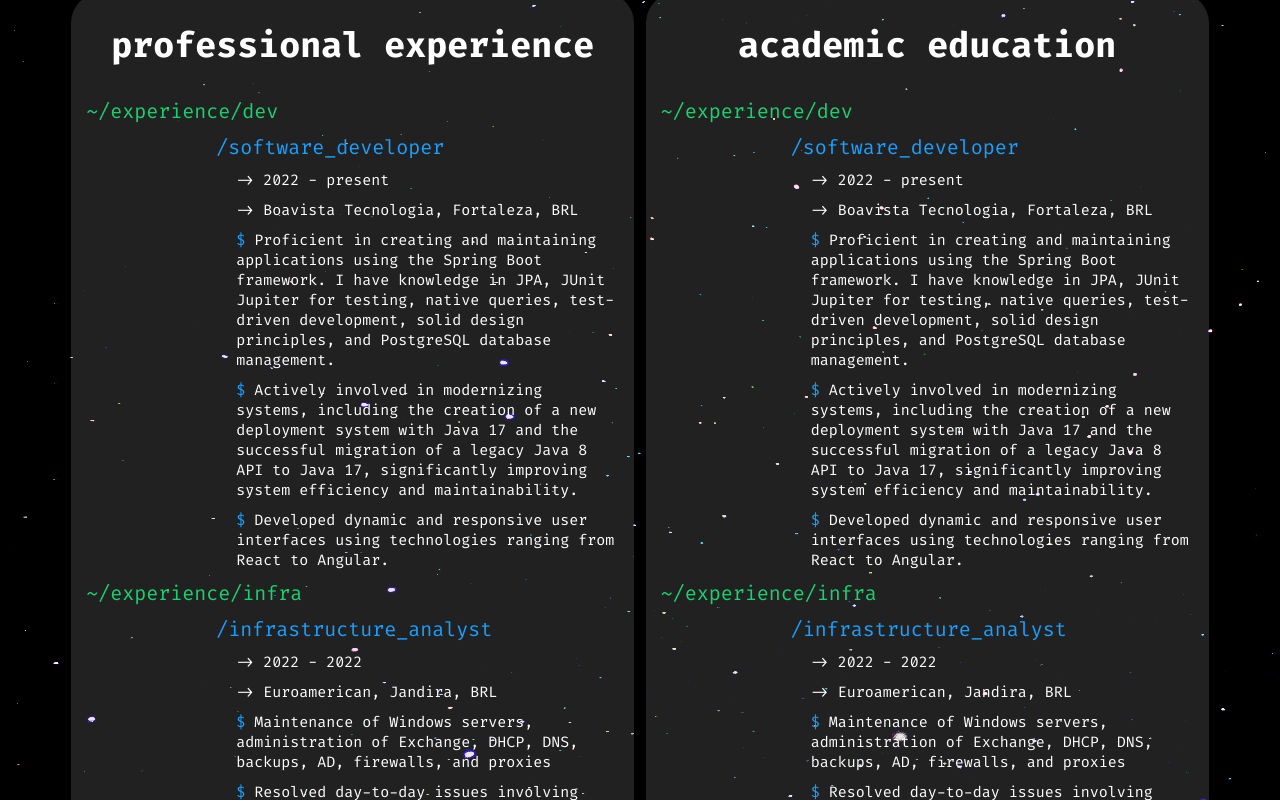
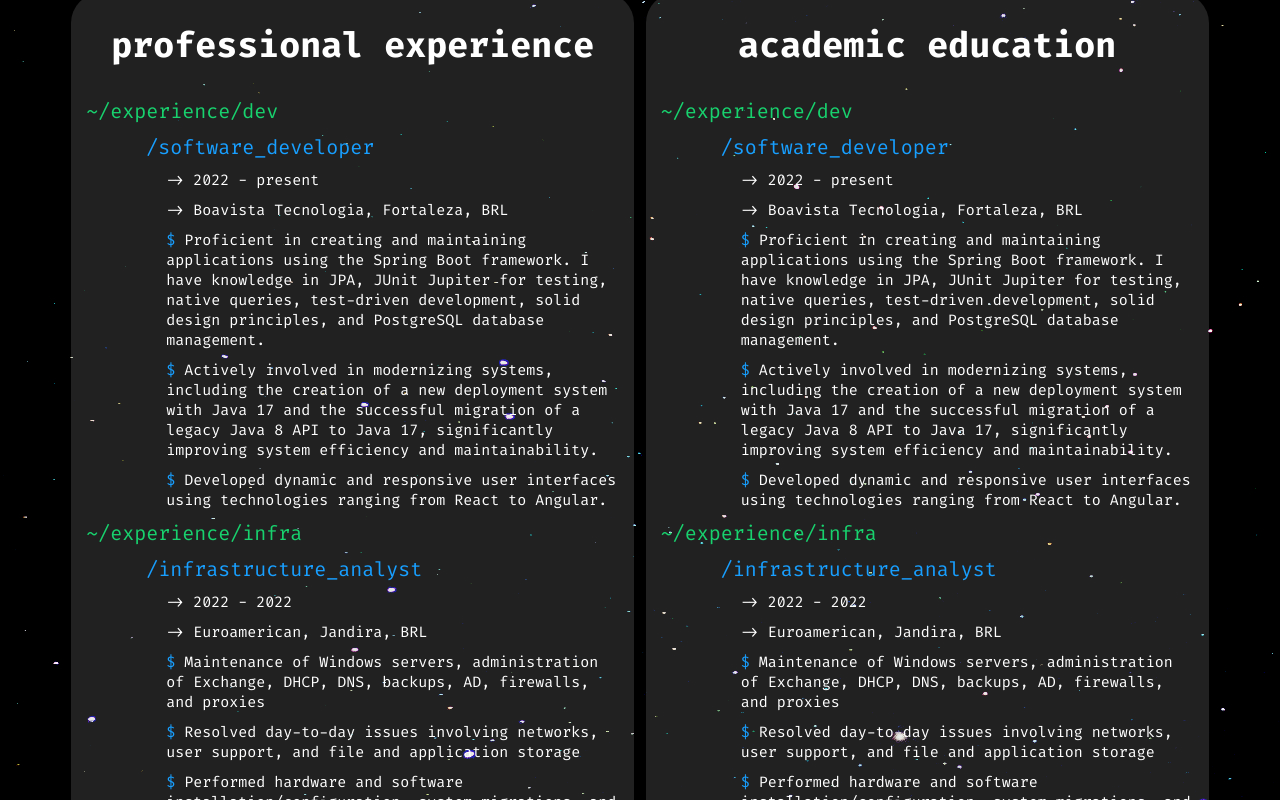
Before and after one commit to VitorTenor/my-personal-blog, a React (Vite) app: page / in a window 1280 px wide. Shown: the part 2120-2920 px from the top of the page. Built offline with nearby package versions, Linux system fonts and the light colour scheme.

Commit message:
ajuste responsividade

```diff
--- a/src/ui/molecule/ExperienceComponent/container.ts
+++ b/src/ui/molecule/ExperienceComponent/container.ts
@@ -18,7 +18,7 @@ export const TITLE_STYLE: CSSProperties = {
   fontWeight: '500',
   color: `${globalColor.quaternary}`,
   marginBottom: '10px',
-  marginLeft: '130px',
+  marginLeft: '60px',
   marginTop: '10px',
   display: 'flex',
 };
@@ -28,7 +28,7 @@ export const DATE_STYLE: CSSProperties = {
   fontWeight: '500',
   color: `${globalColor.secondary}`,
   marginBottom: '10px',
-  marginLeft: '150px',
+  marginLeft: '80px',
   marginTop: '10px',
   display: 'flex',
 };
@@ -38,7 +38,7 @@ export const COMPANY_STYLE: CSSProperties = {
   fontWeight: '500',
   color: `${globalColor.secondary}`,
   marginBottom: '10px',
-  marginLeft: '150px',
+  marginLeft: '80px',
   marginTop: '10px',
   display: 'flex',
 };
@@ -48,7 +48,7 @@ export const DESCRIPTION_STYLE: CSSProperties = {
   fontWeight: '500',
   color: `${globalColor.secondary}`,
   marginBottom: '10px',
-  marginLeft: '150px',
+  marginLeft: '80px',
   marginTop: '10px',
   display: 'flex',
 };
--- a/src/ui/organism/Sections/Home/styles.ts
+++ b/src/ui/organism/Sections/Home/styles.ts
@@ -18,7 +18,7 @@ export const LabelName = styled(Label)`
   justify-self: center;
 
   @media (max-width: 550px) {
-    font-size: 40px;
+    font-size: 35px;
   }
 `;
 
```
Also changed, not shown: 1 other file (tests, documents, lock files or other folders).
